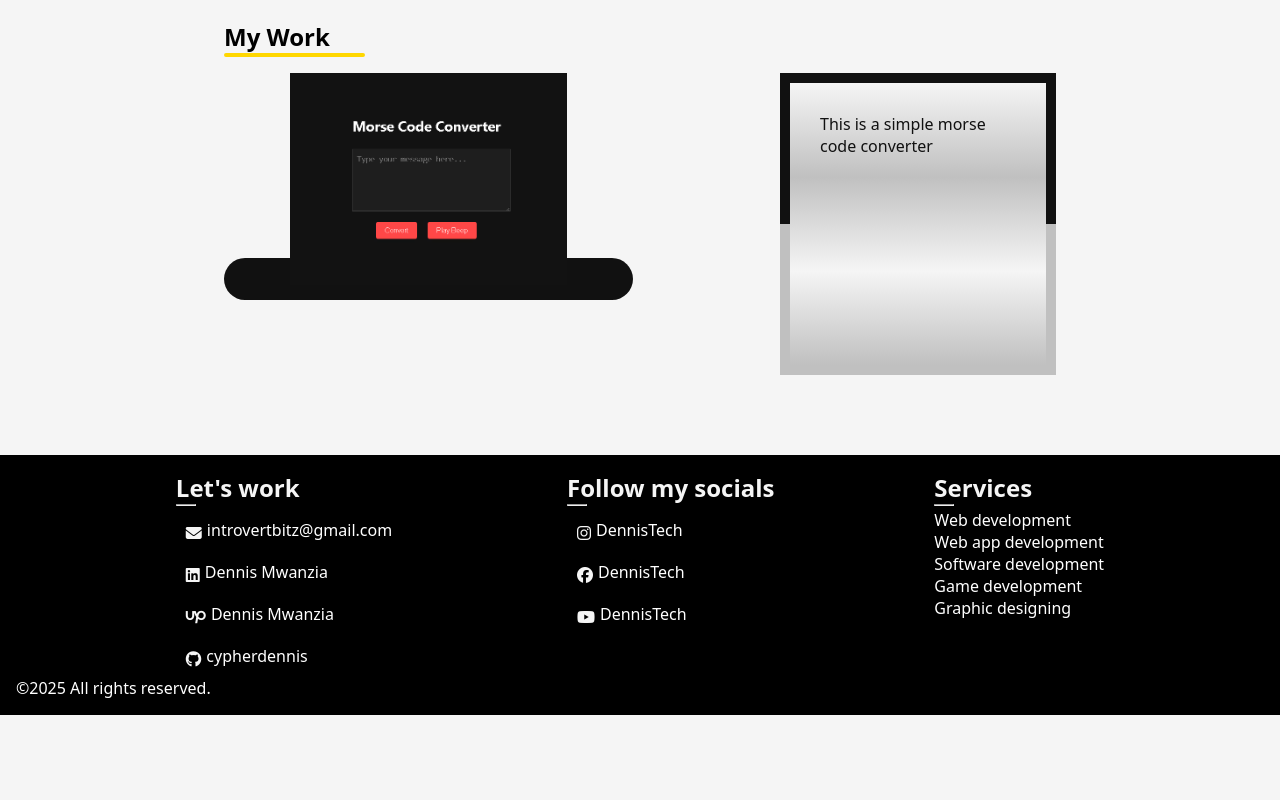
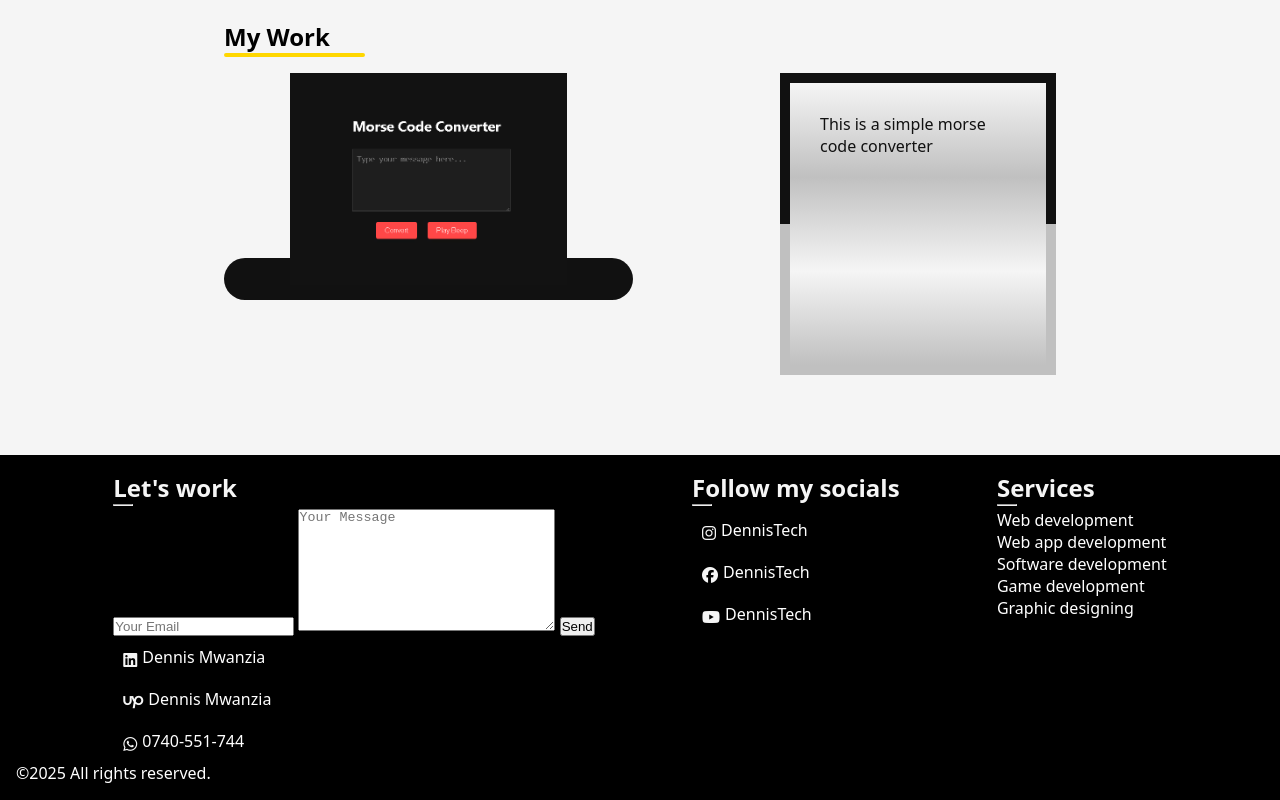
Before and after one commit to cypherdennis/OG-portfolio1, a plain HTML site: page index.html in a window 1280 px wide. Shown: the part 2448-3248 px from the top of the page. Before the commit the page ends 3163 px from the top, so only its background shows below. Drawn offline with Linux system fonts and the light colour scheme; no server answers.

Commit message:
Update index.html

```diff
--- a/index.html
+++ b/index.html
@@ -138,10 +138,15 @@
         <section class="footer">
         <span class="footer-sect-1">
         <h1>Let's work <hr style="margin-bottom: 3px; width: 20px;"></h1>
-        <div><a class="footer-link" href=""><i class="fa-solid fa-envelope" id="footer-info"></i><p style="color: white;"> introvertbitz@gmail.com</p></a></div>
+<!--         <div><a class="footer-link" href=""><i class="fa-solid fa-envelope" id="footer-info"></i><p style="color: white;"> introvertbitz@gmail.com</p></a></div> -->
+        <form id="contact" onsubmit="return false">
+            <span><input class="email" type="email" placeholder="Your Email" required></span>
+            <span><textarea class="email-text" placeholder="Your Message" required rows="8" cols="30"></textarea></span>
+            <span><button type="submit">Send</button></span>
+        </form>
         <div><a class="footer-link" href="https://www.linkedin.com/in/dennis-mwanzia-9b49a3318?lipi=urn%3Ali%3Apage%3Ad_flagship3_profile_view_base_contact_details%3BjAe0dOENRuKdNun276HE7Q%3D%3D"><i class="fa-brands fa-linkedin" id="footer-info"></i><p style="color: white;"> Dennis Mwanzia</p></a></div>
         <div><a class="footer-link" href="https://www.upwork.com/freelancers/~011618480cbabf4f18?mp_source=share"><i class="fa-brands fa-upwork" id="footer-info"></i><p style="color: white;"> Dennis Mwanzia</p></a></div>
-        <div><a class="footer-link" href=""><i class="fa-brands fa-github" id="footer-info"></i><p style="color: white;"> cypherdennis</p></a></div>
+        <div><a class="footer-link" href=""><i class="fa-brands fa-whatsapp" id="footer-info"></i><p style="color: white;">0740-551-744</p></a></div>
         </span>
         <span class="footer-sect-2">
             <h1>Follow my socials <hr style="margin-bottom: 3px; width: 20px;"></h1>
```
